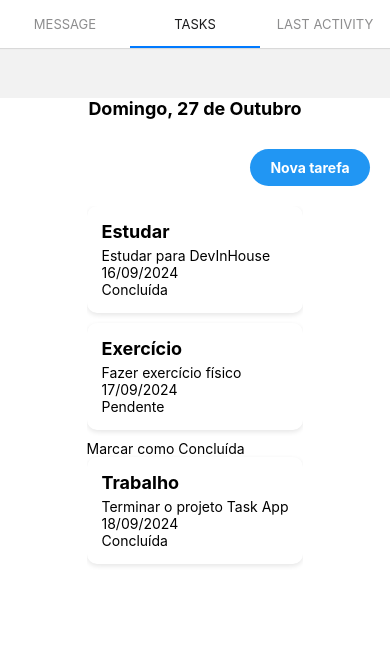
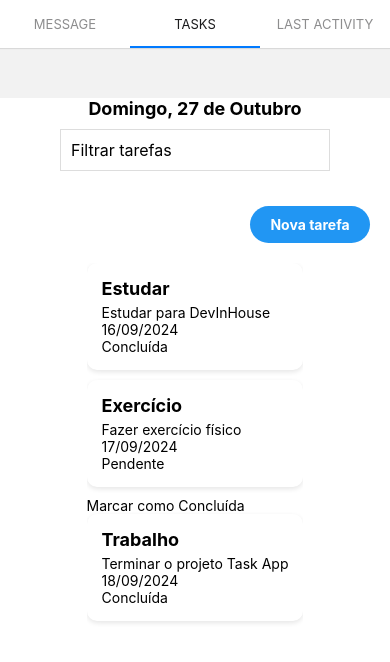
Before and after one commit to josepatella/TaskApp, a React Native app: screen /TASKS in a window 390 px wide. Shown: the top 662 px of the page. Built offline with nearby package versions, Linux system fonts and the light colour scheme.

Commit message:
Imput filtro criado

```diff
--- a/screens/TasksScreen.jsx
+++ b/screens/TasksScreen.jsx
@@ -37,7 +37,7 @@ const obterDataFormatada = () => {
 
 };
 
-export function TasksScreen () {
+export function TasksScreen() {
 
   const [tasks, setTasks] = useState([{
     nome: "Estudar",
@@ -57,27 +57,61 @@ export function TasksScreen () {
     status: true,
     data: "18/09/2024"
   }])
-  const [modalVisible, setModalVisible] = useState(false);
+  const [modalVisible, setModalVisible] = useState(false)
+  const [filtro, setFiltro] = useState("")
 
-  useEffect(() => {
-  }, [tasks])
+  const salvarTarefas = async (tasks) => {
+    try {
+        await AsyncStorage.setItem("tasks", JSON.stringify(tasks));
+    } catch (error) {
+        console.log(error);
+    }
+};
+
+  const adicionarTarefa = (novaTarefa) => {
+    if (!novaTarefa.titulo) {
+        alert("O título da tarefa é obrigatório");
+        return;
+    }
+    const nova = {
+        nome: novaTarefa.titulo,
+        descricao: novaTarefa.descricao || "Sem descrição",
+        status: false,
+        data: novaTarefa.data || obterDataFormatada(),
+    };
+    const novasTarefas = [...tasks, nova];
+    setTasks(novasTarefas);
+    salvarTarefas(novasTarefas);
+    setModalVisible(false);
+};
+
+const filtrarTarefas = tasks.filter(tarefa =>
+  tarefa.nome && typeof tarefa.nome === "string" && tarefa.nome.toLowerCase().includes(filtro.toLowerCase())
+);
 
   return (
     <>
       <View style={styles.container}>
         <Text style={styles.dataTexto}>{obterDataFormatada()}</Text>
 
+        <TextInput
+                placeholder="Filtrar tarefas"
+                value={filtro}
+                onChangeText={setFiltro}
+                style={styles.inputFiltro}
+            />
+
         <Pressable
           style={[styles.button, styles.buttonOpen]}
           onPress={() => setModalVisible(true)}>
           <Text style={styles.textStyle}>Nova tarefa</Text>
         </Pressable>
-      <ModalNovaTarefa visivel={modalVisible} aoFechar={() => setModalVisible(false)}/>
+        <ModalNovaTarefa visivel={modalVisible} aoFechar={() => setModalVisible(false)} aoSalvar={adicionarTarefa} />
         <FlatList
-                data={tasks}
+          data={filtrarTarefas}
           renderItem={
-                  ({item}) => {
-                    return(
+            ({ item }) => {
+              return (
                 <View>
                   <CardTarefa
                     titulo={item.nome}
@@ -163,4 +197,11 @@ const styles = StyleSheet.create({
     fontWeight: "bold",
     marginBottom: 10,
   },
+  inputFiltro: {
+    fontSize: 16,
+    padding: 10,
+    borderColor: "#ddd",
+    borderWidth: 1,
+    marginBottom: 15,
+  }
 });
```
Lines whose indentation alone changed are shown as unchanged.
